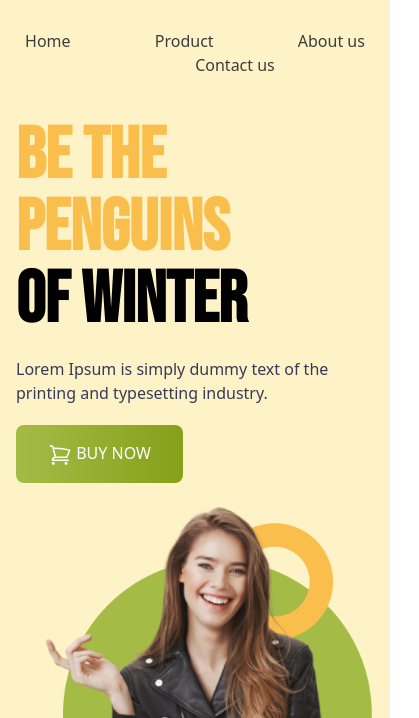
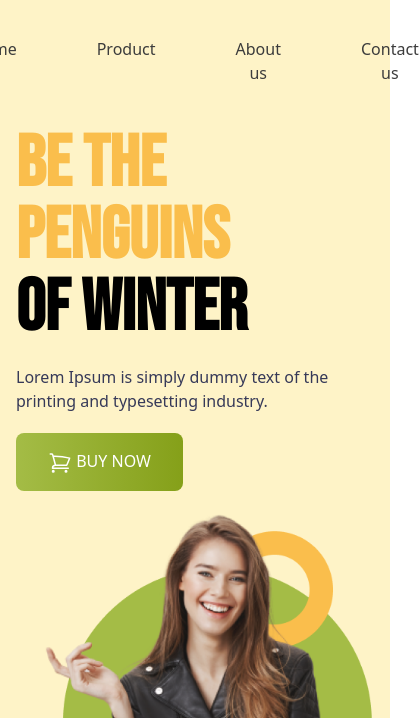
Before and after one commit to amenaakter31/Penguin-Fashion, a plain HTML site: page index.html in a window 390 px wide. Shown: the part 126-844 px from the top of the page, 419 px wide, since content can reach past the window. Drawn offline with nearby package versions, Linux system fonts and the light colour scheme.

Commit message:
responsive

```diff
--- a/index.html
+++ b/index.html
@@ -29,16 +29,16 @@
   <body>
     <header class="bg-amber-100 py-20 px-4 md:px-32">
       <nav
-        class="font-montserra flex flex-col md:flex-col mb-6 lg:flex-row justify-between items-center text-center"
+        class="font-montserra flex flex-col md:flex-col mb-6 text-wrap lg:flex-row justify-between items-center text-center"
       >
         <div class="text-2xl max-w-xs font-bold mb-8">
           <img src="icons/logo.png" alt="" />
         </div>
-        <div class="text-base font-medium text-[#3C3C3C] space-x-20 mb-5">
-          <a href=""> Home</a>
-          <a href="">Product</a>
-          <a href="">About us</a>
-          <a href="">Contact us</a>
+        <div class="flex m-2 text-base font-medium text-[#3C3C3C] space-x-20 mb-5 ">
+          <a href="#"> Home</a>
+          <a href="#">Product</a>
+          <a href="#">About us</a>
+          <a href="#">Contact us</a>
         </div>
       </nav>
 
```
